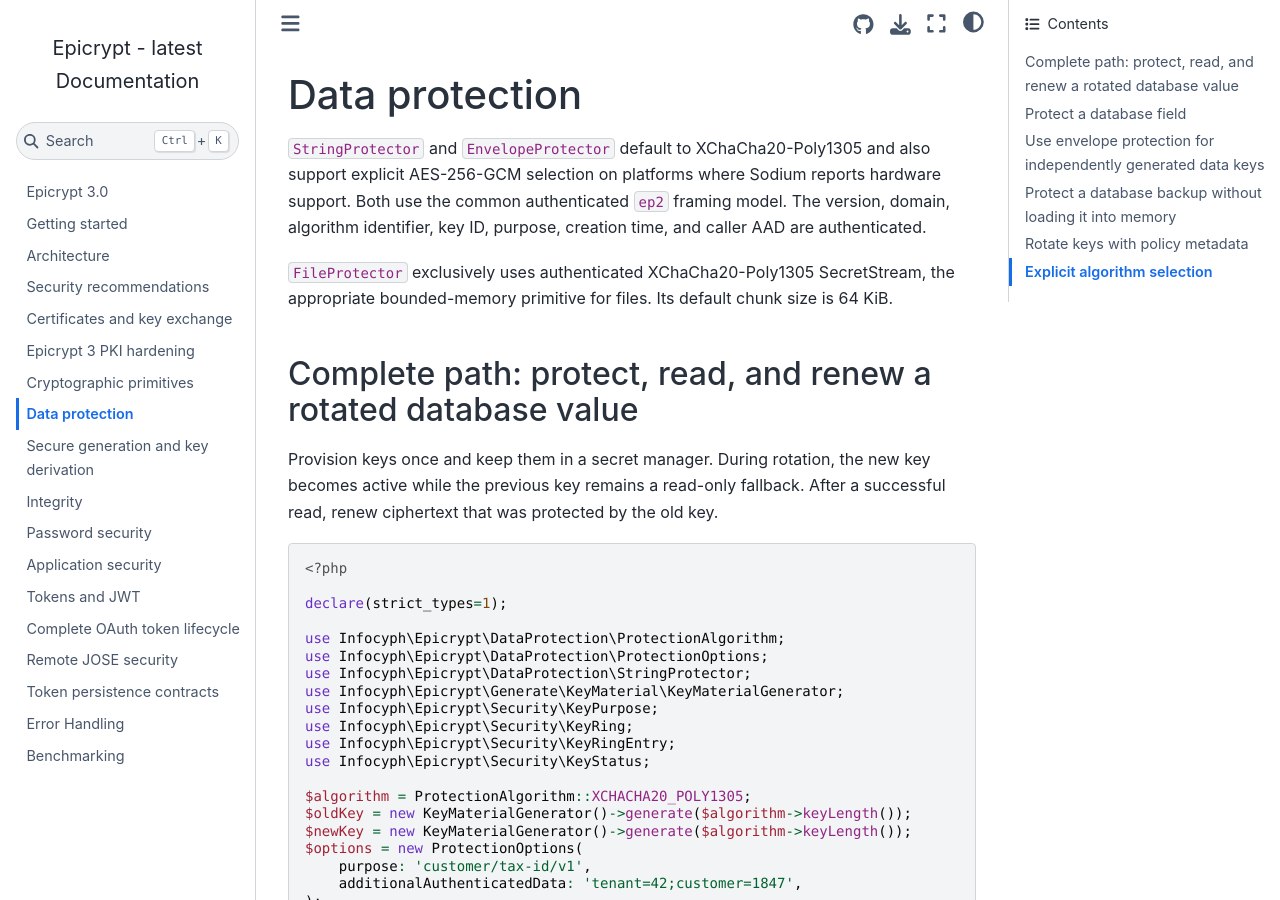
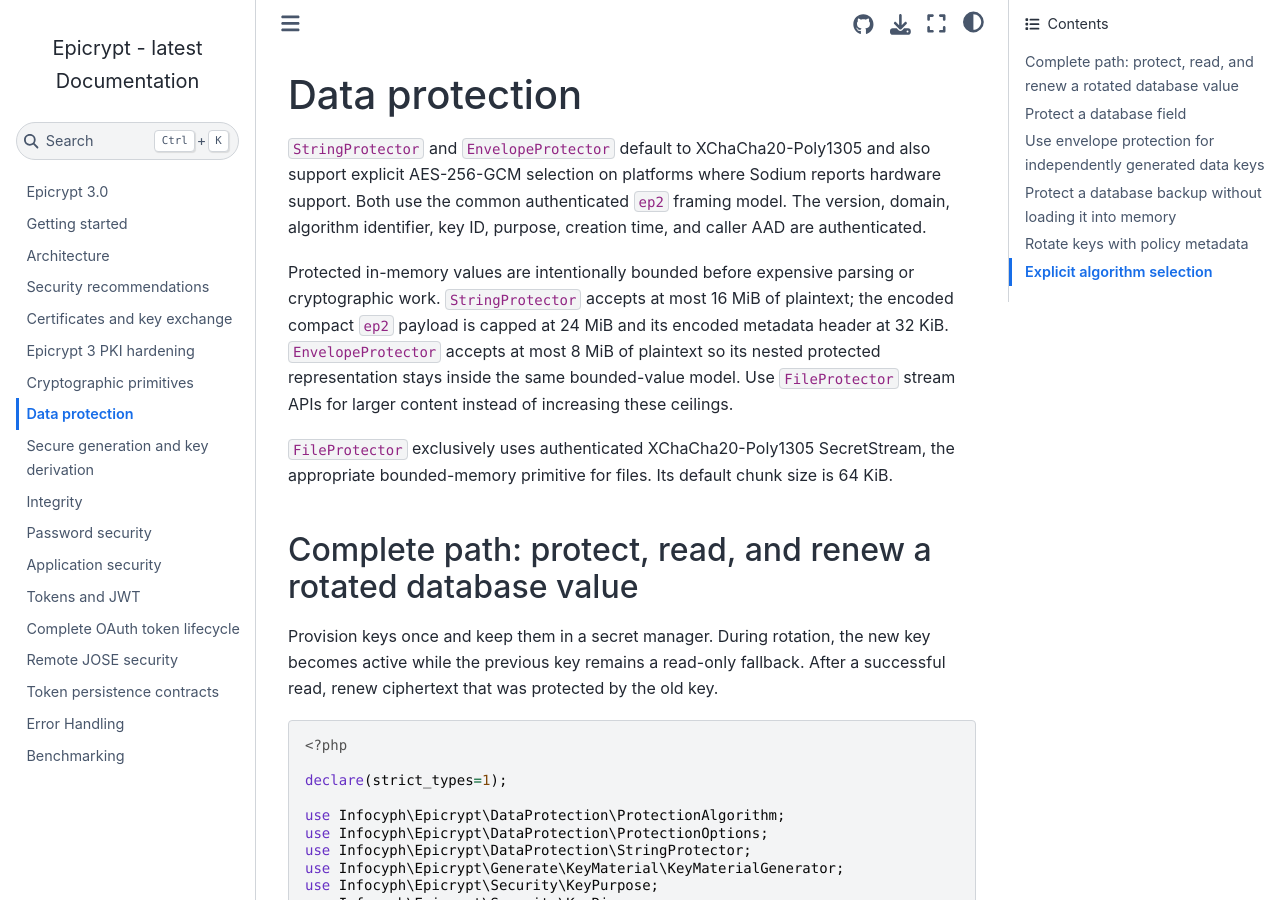
Before and after one commit to infocyph/Epicrypt, a Sphinx documentation site: the page built from docs/data-protection.rst, in a window 1280 px wide and 900 px high. Built offline with Sphinx 7.4.7 and the Sphinx Book theme 1.1.4, drawn with Linux system fonts in a browser that asks for light colours.

Commit message:
docs(data): document protected value size bounds

```diff
--- a/docs/data-protection.rst
+++ b/docs/data-protection.rst
@@ -6,6 +6,14 @@ XChaCha20-Poly1305 and also support explicit AES-256-GCM selection on platforms
 where Sodium reports hardware support. Both use the common authenticated
 ``ep2`` framing model. The version, domain, algorithm identifier, key ID,
 purpose, creation time, and caller AAD are authenticated.
+
+Protected in-memory values are intentionally bounded before expensive parsing
+or cryptographic work. ``StringProtector`` accepts at most 16 MiB of plaintext;
+the encoded compact ``ep2`` payload is capped at 24 MiB and its encoded metadata
+header at 32 KiB. ``EnvelopeProtector`` accepts at most 8 MiB of plaintext so its
+nested protected representation stays inside the same bounded-value model. Use
+``FileProtector`` stream APIs for larger content instead of increasing these
+ceilings.
 
 ``FileProtector`` exclusively uses authenticated XChaCha20-Poly1305
 SecretStream, the appropriate bounded-memory primitive for files. Its default
```
